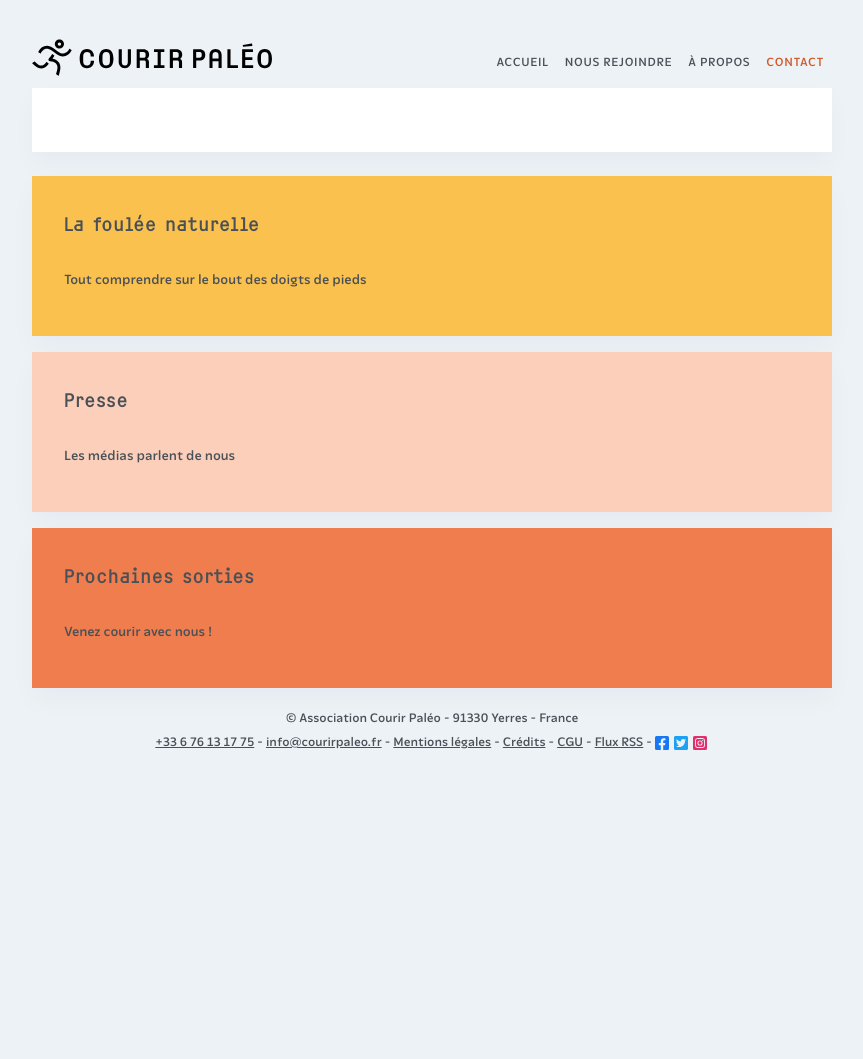
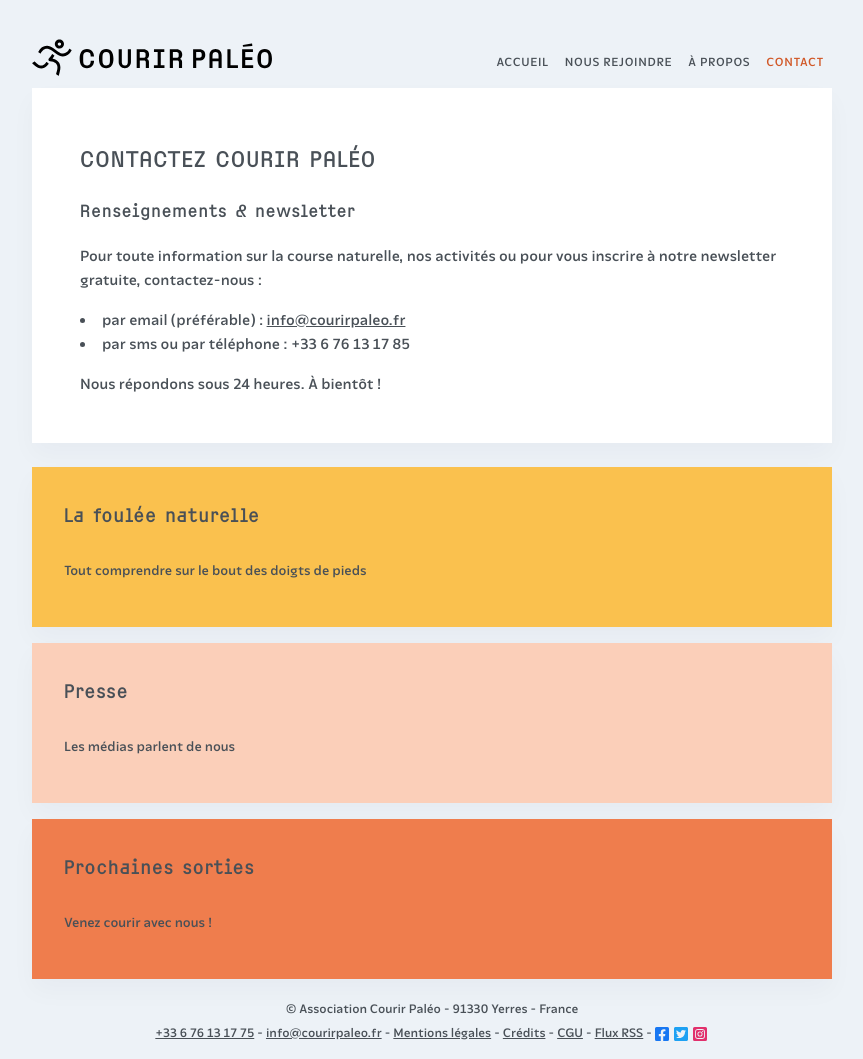
Before and after one commit to courirpaleo/courirpaleo.github.io, a Jekyll site: the page built from _pages/contact.md, in a window 1280 px wide. Shown: the whole page, without its empty margins (208-1071 px from the left). Built offline with Jekyll 4.4.1, drawn with Linux system fonts in a browser that asks for light colours; some web fonts are replaced; before the commit the page ends 900 px from its top, so only the background shows below that.

Commit message:
Update contact.md

```diff
--- a/_pages/contact.md
+++ b/_pages/contact.md
@@ -1,3 +1,12 @@
 ---
 title: Contact
 ---
+# Contactez Courir Paléo
+
+### Renseignements & newsletter
+
+Pour toute information sur la course naturelle, nos activités ou pour vous inscrire à notre newsletter gratuite, contactez-nous :
+- par email (préférable) : <a href="mailto:info@courirpaleo.fr">info@courirpaleo.fr</a>
+- par sms ou par téléphone : +33 6 76 13 17 85
+
+Nous répondons sous 24 heures. À bientôt !
```
